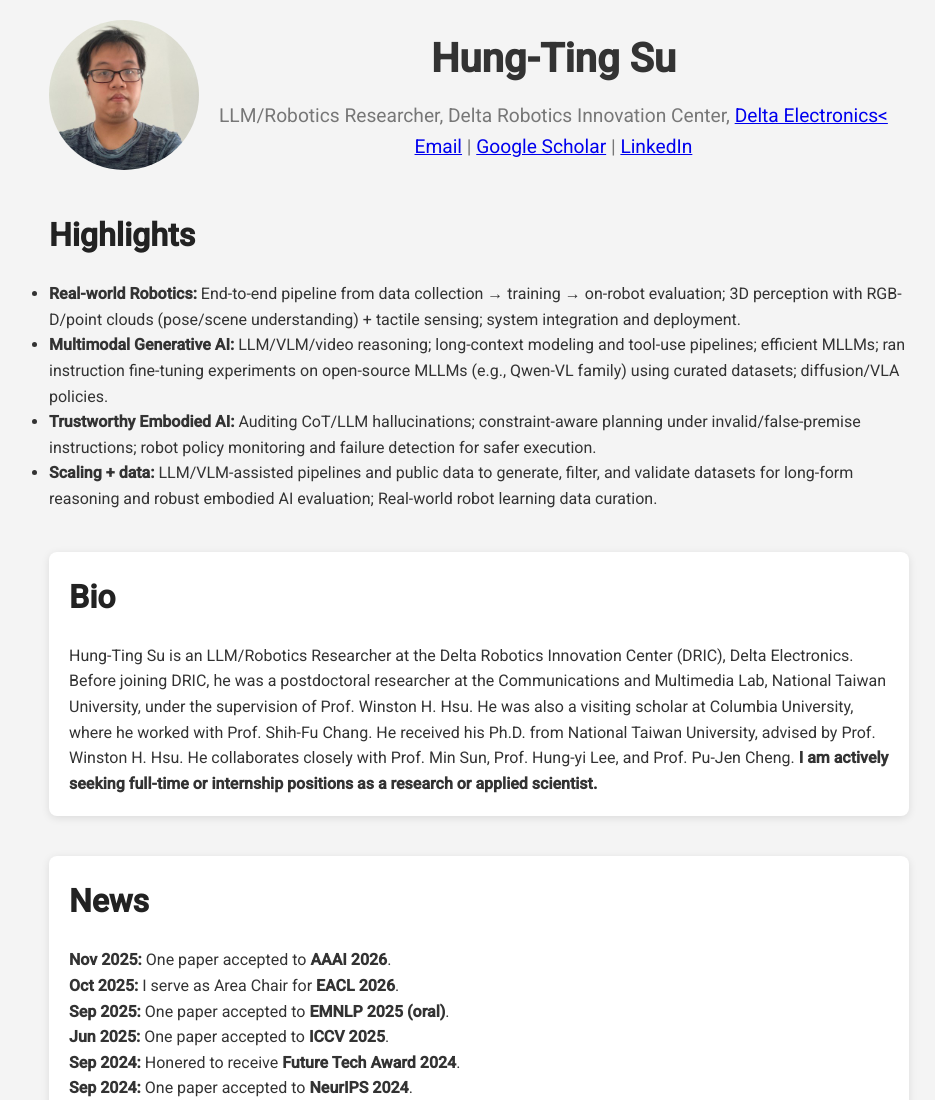
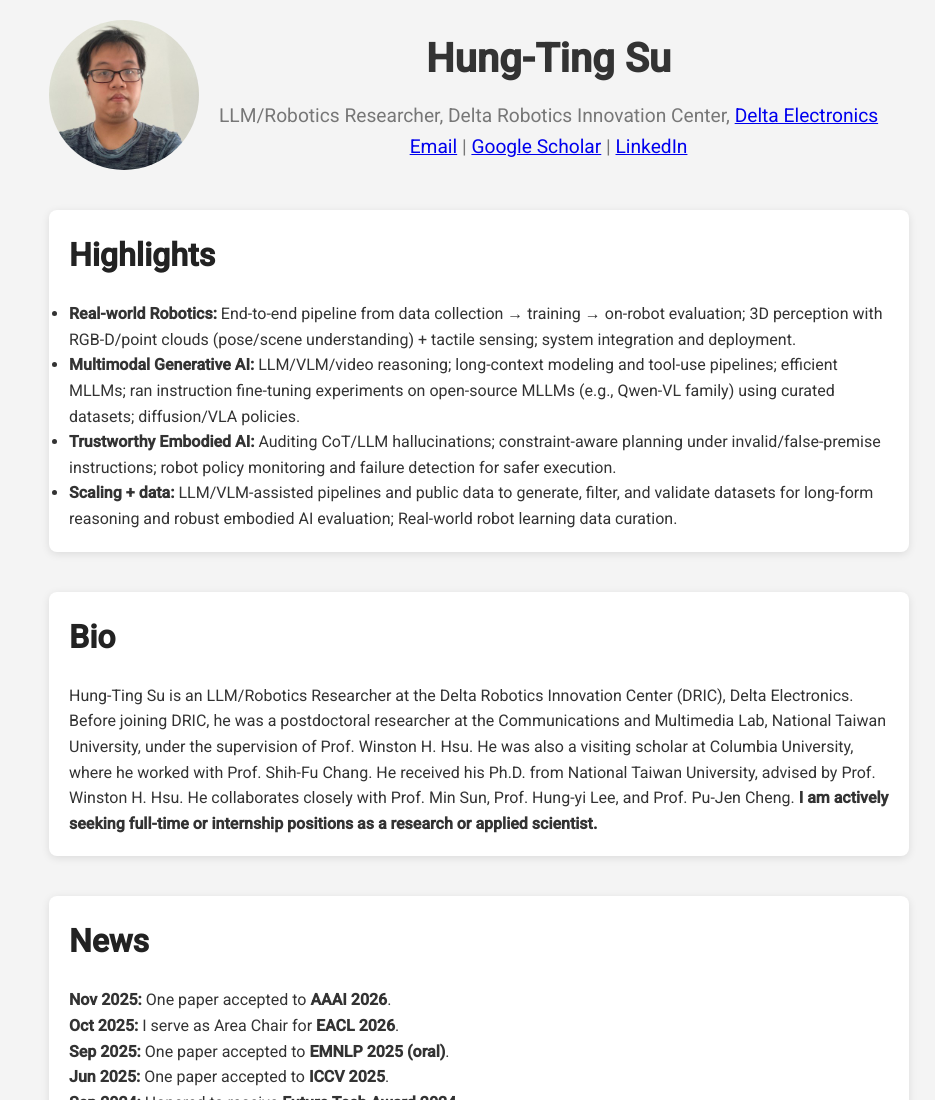
Before and after one commit to htsucml/htsucml.github.io, a plain HTML site: page index.html in a window 1280 px wide. Shown: the top 1100 px of the page, without its empty margins (161-1096 px from the left). Drawn offline with Linux system fonts and the light colour scheme.

Commit message:
Update index.html

```diff
--- a/index.html
+++ b/index.html
@@ -40,7 +40,7 @@
             color: #222;
             margin-bottom: 20px;
         }
-        .bio, .news, .publications {
+        .bio, .highlights, .news, .publications {
             background-color: #fff;
             padding: 20px;
             border-radius: 8px;
@@ -67,7 +67,7 @@
         <img src="profile.jpeg" alt="Profile Photo of Hung-Ting Su" style="border-radius: 50%; width: 150px; height: 150px; margin-right: 20px;">
         <div>
             <h1>Hung-Ting Su</h1>
-            <p>LLM/Robotics Researcher, Delta Robotics Innovation Center, <a href="https://deltaww.com/">Delta Electronics<</a></p>
+            <p>LLM/Robotics Researcher, Delta Robotics Innovation Center, <a href="https://deltaww.com/">Delta Electronics</a></p>
             <p>
                 <a href="mailto:hungtingsu.tw@gmail.com">Email</a> |
                 <a href="https://scholar.google.com/citations?user=5oNVau8AAAAJ&hl" target="_blank">Google Scholar</a> |
```
